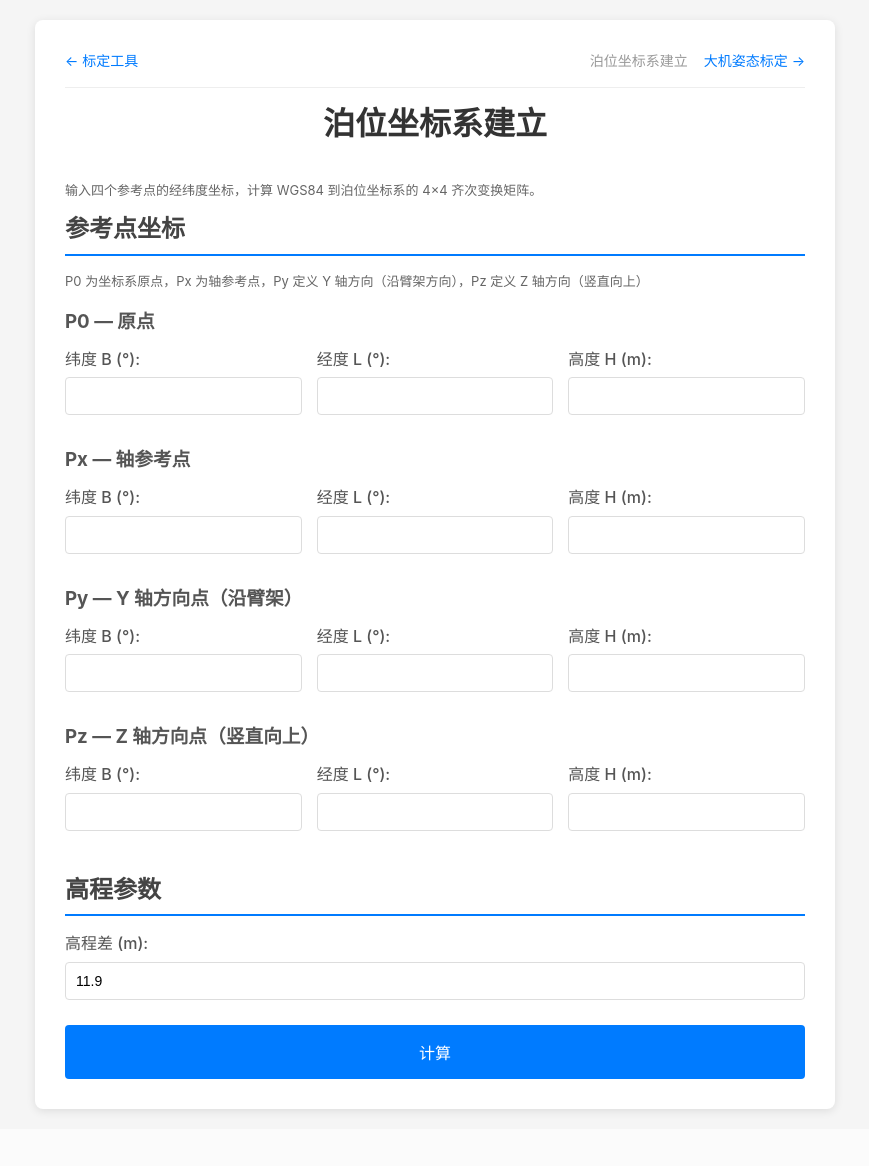
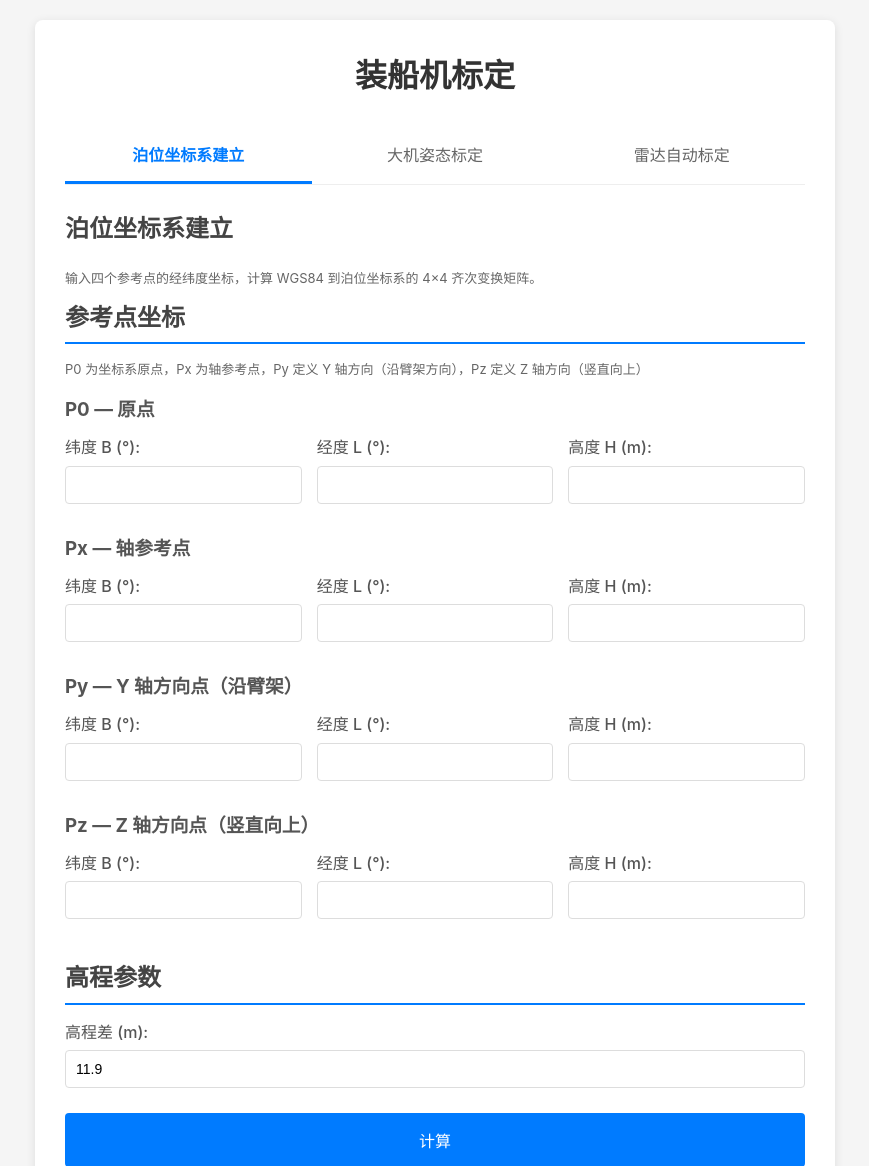
Before and after one commit to yuehan1228/calibration_tool, a Flask app: page /local_axis_setup in a window 1280 px wide. Shown: the top 1166 px of the page, without its empty margins (205-1074 px from the left). Before the commit the page ends 1114 px from the top, so only its background shows below. Run offline with Flask 2, Linux system fonts and the light colour scheme.

Commit message:
fix: 修改页面布局

```diff
--- a/static/style.css
+++ b/static/style.css
@@ -141,27 +141,33 @@ h3 {
     margin-bottom: 10px;
 }
 
-.nav-bar {
+.tabs {
     display: flex;
-    justify-content: space-between;
-    align-items: center;
-    padding-bottom: 15px;
-    margin-bottom: 10px;
+    margin-bottom: 25px;
     border-bottom: 1px solid #eee;
-    font-size: 14px;
 }
 
-.nav-bar a {
-    color: #007bff;
+.tabs a {
+    flex: 1;
+    padding: 12px 8px;
+    color: #666;
+    text-align: center;
     text-decoration: none;
+    border-bottom: 3px solid transparent;
 }
 
-.nav-bar a:hover {
-    text-decoration: underline;
+.tabs a:hover,
+.tabs a.active {
+    color: #007bff;
+    border-bottom-color: #007bff;
 }
 
-.nav-current {
-    color: #999;
+.tabs a.active {
+    font-weight: 600;
+}
+
+.page-title {
+    border-bottom: 0;
 }
 
 .matrix-numpy {
--- a/templates/local_axis_setup.html
+++ b/templates/local_axis_setup.html
@@ -3,20 +3,20 @@
 <head>
     <meta charset="UTF-8">
     <meta name="viewport" content="width=device-width, initial-scale=1.0">
-    <title>泊位坐标系建立</title>
+    <title>装船机标定</title>
     <link rel="stylesheet" href="{{ url_for('static', filename='style.css') }}">
 </head>
 <body>
     <div class="container">
-        <nav class="nav-bar">
-            <a href="/">← 标定工具</a>
-            <span>
-                <span class="nav-current">泊位坐标系建立</span>
-                <a href="/posture_calib" style="margin-left: 12px;">大机姿态标定 →</a>
-            </span>
+        <h1>装船机标定</h1>
+
+        <nav class="tabs" aria-label="标定类型">
+            <a href="{{ url_for('local_axis_setup_page') }}" class="active" aria-current="page">泊位坐标系建立</a>
+            <a href="{{ url_for('posture_calib_page') }}">大机姿态标定</a>
+            <a href="{{ url_for('index') }}">雷达自动标定</a>
         </nav>
 
-        <h1>泊位坐标系建立</h1>
+        <h2 class="page-title">泊位坐标系建立</h2>
         <p class="hint">输入四个参考点的经纬度坐标，计算 WGS84 到泊位坐标系的 4×4 齐次变换矩阵。</p>
 
         <form id="axisForm">
```
Also changed, not shown: templates/index.html (+8 -8 lines), templates/posture_calib.html (+8 -8 lines), README.md, 2 other files.
